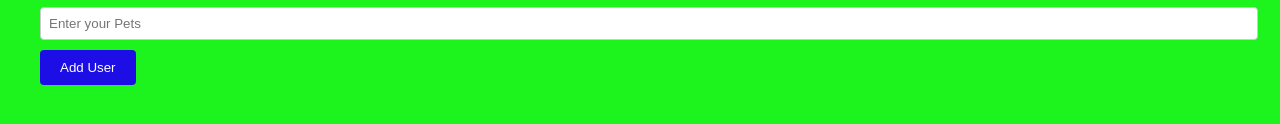
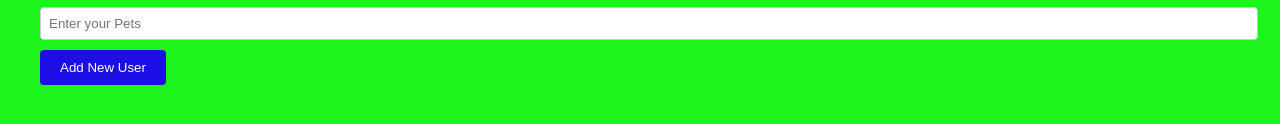
Before and after one commit to idan70000-ui/docker-project, a website: page public/index.html in a window 1280 px wide. Shown: the part 512-636 px from the top of the page. Drawn offline with Linux system fonts and the light colour scheme; no server answers.

Commit message:
start production 3

```diff
--- a/public/index.html
+++ b/public/index.html
@@ -30,7 +30,7 @@
             <input type="number" id="age" placeholder="Enter your Age">
             <input type="text" id="hobbies" placeholder="Enter your Hobbies">
             <input type="text" id="pets" placeholder="Enter your Pets">
-            <button type="submit">Add User</button>
+            <button type="submit">Add New User</button>
         </form>
         <div class="Grid" id="usersGrid">
 
```
